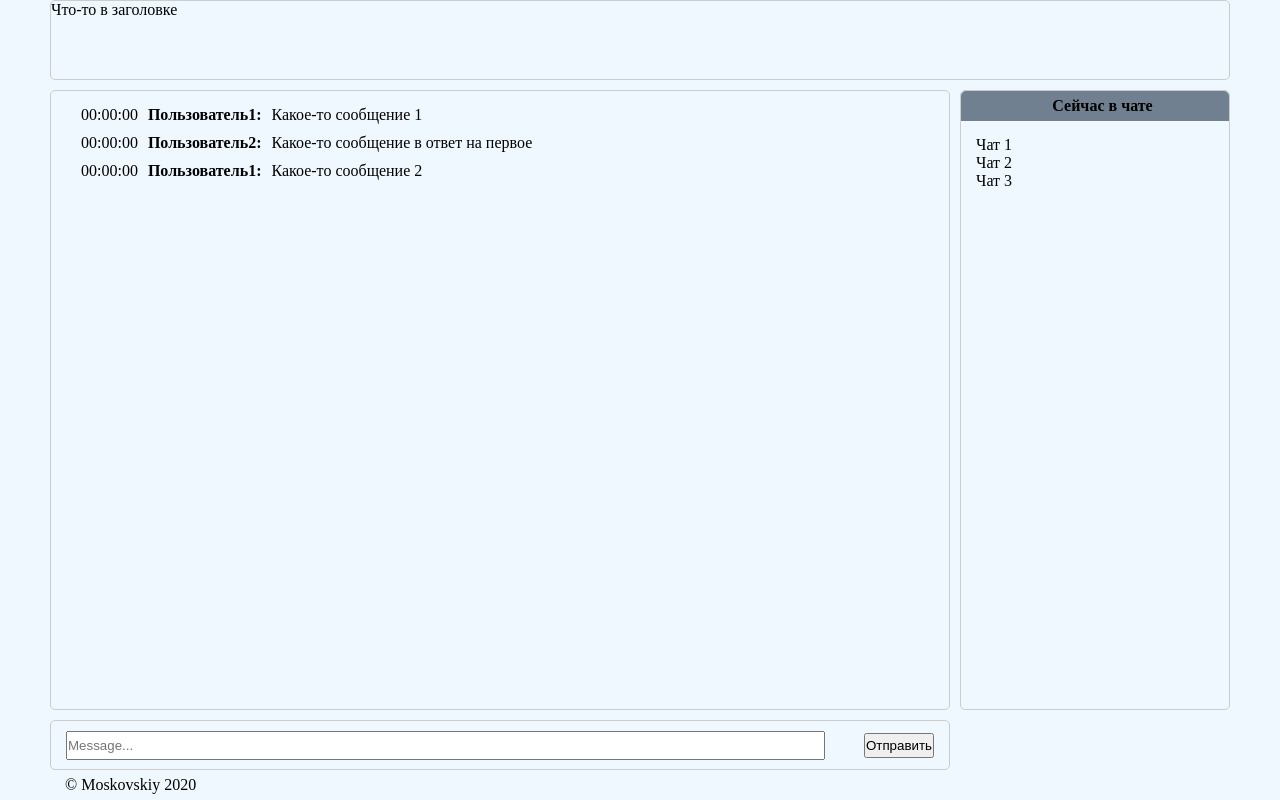
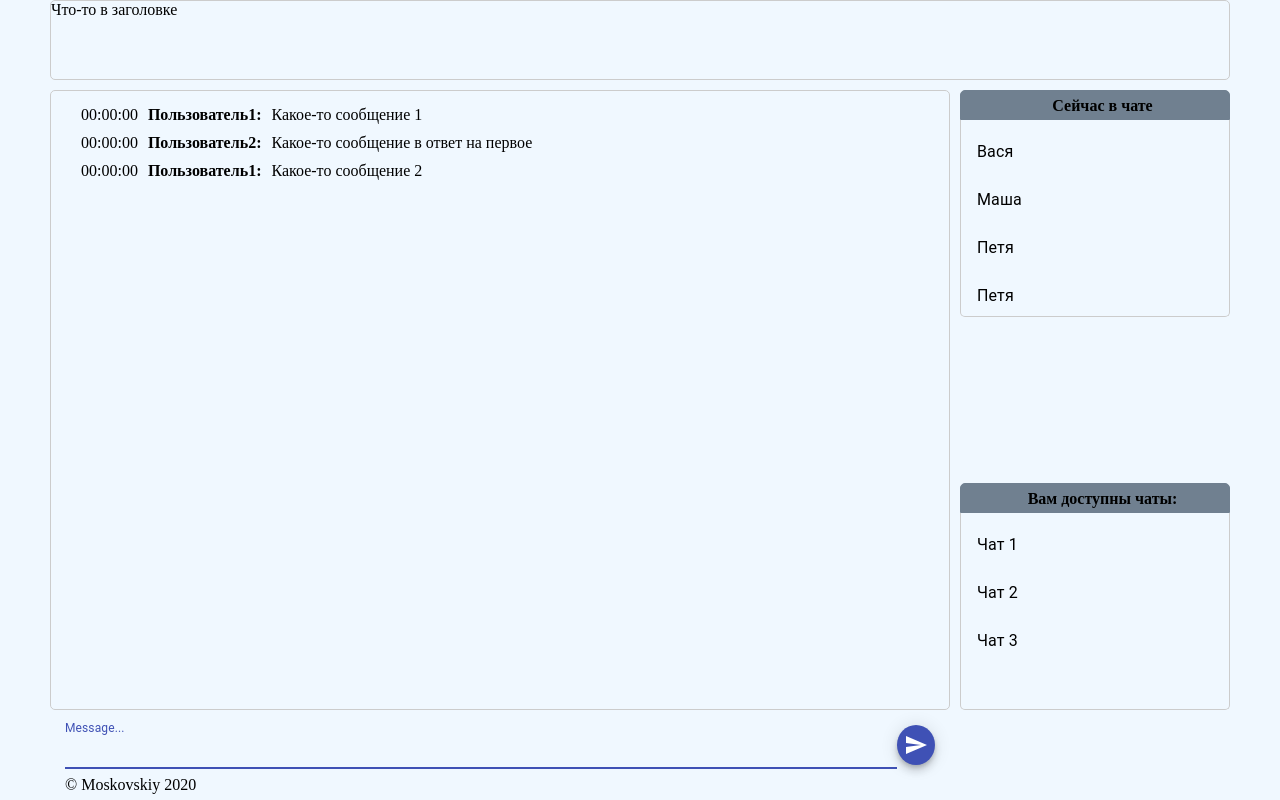
Before and after one commit to Maxi-M/React, a React app: page / in a window 1280 px wide. Built offline with nearby package versions, Linux system fonts and the light colour scheme.

Commit message:
Lesson3 Homework

```diff
--- a/package.json
+++ b/package.json
@@ -28,6 +28,8 @@
     "webpack-dev-server": "^3.11.0"
   },
   "dependencies": {
+    "@material-ui/core": "^4.10.2",
+    "@material-ui/icons": "^4.9.1",
     "classnames": "^2.2.6",
     "react": "^16.13.1",
     "react-dom": "^16.13.1"
--- a/src/App.js
+++ b/src/App.js
@@ -2,22 +2,35 @@ import React, {Component} from 'react';
 import {MessageList} from "./components/MessageList";
 import {UserList} from "./components/UserList";
 import {MessageForm} from "./components/MessageForm";
+import {ChatList} from "./components/ChatList";
 
 export class App extends Component{
     state = {
-
+        lastMessageFrom: ""
     }
     handleMessageSend = (message) => {
         this.refs.messages.addMessage(message);
+        this.handleBotReply(message);
+    }
 
+    handleBotReply = (message) => {
+        const {author} = message;
+
+        if (this.state.lastMessageFrom !== author) {
+            this.setState({
+                lastMessageFrom: author,
+            })
             setTimeout(() => {
-            const {author} = this.refs.messages.state.messages[this.refs.messages.state.messages.length - 1];
                 this.refs.messages.addMessage({
                     author: "Bot",
-                text: `Привет ${author}, сообщение принято`,
+                    text: `Привет, ${author}, сообщение принято`,
                     time: "00:00:00"
                 });
+                this.setState({
+                    lastMessageFrom: "",
+                })
             }, 1000)
+        }
     }
 
     render() {
@@ -30,6 +43,7 @@ export class App extends Component{
                     <MessageList ref="messages"/>
                     <div className="sidebar">
                         <UserList />
+                        <ChatList />
                     </div>
                 </div>
                 <MessageForm onSend={this.handleMessageSend} />
--- /dev/null
+++ b/src/components/ChatList.js
@@ -0,0 +1,34 @@
+import React, {Component} from 'react';
+
+import List from '@material-ui/core/List';
+import ListItem from '@material-ui/core/ListItem';
+import ListItemText from '@material-ui/core/ListItemText';
+
+export class ChatList extends Component {
+    state = {
+        users: [],
+    }
+
+    render() {
+        return (
+            <div className='chat-list'>
+                <div className="sidebar__header chat-list__header">
+                    Вам доступны чаты:
+                </div>
+                <div className="sidebar__content chat-list__content">
+                    <List className="chat-list__list" component="nav">
+                        <ListItem button>
+                            <ListItemText primary="Чат 1"/>
+                        </ListItem>
+                        <ListItem button>
+                            <ListItemText primary="Чат 2"/>
+                        </ListItem>
+                        <ListItem button>
+                            <ListItemText primary="Чат 3"/>
+                        </ListItem>
+                    </List>
+                </div>
+            </div>
+        );
+    }
+}
--- a/src/components/MessageForm.js
+++ b/src/components/MessageForm.js
@@ -1,4 +1,8 @@
 import React, {Component} from 'react';
+
+import TextField from "@material-ui/core/TextField";
+import Fab from "@material-ui/core/Fab";
+import SendIcon from "@material-ui/icons/Send"
 
 export class MessageForm extends Component {
     state = {
@@ -12,9 +16,15 @@ export class MessageForm extends Component {
         });
     }
 
+    handleCtrlEnterDown = (event) => {
+        if (event.ctrlKey && event.keyCode === 13) {
+            this.handleMessageSend();
+        }
+    }
+
     handleMessageSend = () => {
         const handler = this.props.onSend;
-        if (typeof handler  === 'function') {
+        if (typeof handler === 'function') {
             if (this.state.text.trim()) {
                 handler({
                     author: this.state.author,
@@ -30,10 +40,11 @@ export class MessageForm extends Component {
         const {value} = this.state;
         return (
             <div className='message-form'>
-                <input className="message-form__input" type="text" name="text" value={this.state.text} placeholder="Message..."
-                       onChange={this.handleInputChange}
-                />
-                <button className="message-form__button" onClick={this.handleMessageSend}>Отправить</button>
+                <TextField name="text" value={this.state.text} label="Message..."
+                           onChange={this.handleInputChange} onKeyDown={this.handleCtrlEnterDown}
+                           multiline autoFocus rowsMax={2} fullWidth/>
+                <Fab variant="round" color="primary" className="message-form__button"
+                     onClick={this.handleMessageSend} size="small"><SendIcon /></Fab>
             </div>
         );
     }
--- a/src/components/MessageListItem.js
+++ b/src/components/MessageListItem.js
@@ -1,4 +1,6 @@
 import React, {Component} from 'react';
+
+import classNames from 'classnames';
 
 export class MessageListItem extends Component{
     state = {
@@ -9,11 +11,15 @@ export class MessageListItem extends Component{
         }
     }
     render() {
+        const classes = classNames('message-item__text', {
+            'message-item__text_bot': this.state.message.author === 'Bot'
+        })
+
         return (
-            <div key={this.state.message.key} className='message-item'>
+            <div key={this.state.message.key} className="message-item">
                 <span className="message-item__time">{this.state.message.time}</span>
                 <span className="message-item__author">{this.state.message.author}:</span>
-                <span className="message-item__text">{this.state.message.text}</span>
+                <span className={classes}>{this.state.message.text}</span>
             </div>
         );
     }
--- a/src/components/UserList.js
+++ b/src/components/UserList.js
@@ -1,20 +1,40 @@
 import React, {Component} from 'react';
+import ListItem from "@material-ui/core/ListItem";
+import ListItemText from "@material-ui/core/ListItemText";
+import List from "@material-ui/core/List";
 
-export class UserList extends Component{
+export class UserList extends Component {
     state = {
-        users: [
-        ],
+        users: [],
     }
+
     render() {
         return (
             <div className='user-list'>
                 <div className="sidebar__header user-list__header">
                     Сейчас в чате
                 </div>
-                <div className="sidebar__content user-list__users">
-                    <p>Чат 1</p>
-                    <p>Чат 2</p>
-                    <p>Чат 3</p>
+                <div className="sidebar__content chat-list__content">
+                    <List className="user-list__list" component="nav">
+                        <ListItem button>
+                            <ListItemText primary="Вася"/>
+                        </ListItem>
+                        <ListItem button>
+                            <ListItemText primary="Маша"/>
+                        </ListItem>
+                        <ListItem button>
+                            <ListItemText primary="Петя"/>
+                        </ListItem>
+                        <ListItem button>
+                            <ListItemText primary="Петя"/>
+                        </ListItem>
+                        <ListItem button>
+                            <ListItemText primary="Петя"/>
+                        </ListItem>
+                        <ListItem button>
+                            <ListItemText primary="Петя"/>
+                        </ListItem>
+                    </List>
                 </div>
             </div>
         );
--- a/src/css/style.scss
+++ b/src/css/style.scss
@@ -51,8 +51,8 @@ body {
     flex-direction: row;
     max-width: 900px;
     height: 50px;
-    border: 1px solid #CCCCCC;
-    border-radius: 5px;
+    //border: 1px solid #CCCCCC;
+    //border-radius: 5px;
     justify-content: space-between;
     align-items: center;
     padding: 0 15px;
@@ -67,7 +67,6 @@ body {
         max-width: 75px;
     }
 }
-
 
 .message {
     &-list {
@@ -84,6 +83,7 @@ body {
         flex-direction: row;
         width: 840px;
         overflow-x: hidden;
+
         margin-bottom: 10px;
         &__time {
             margin-right: 10px;
@@ -93,18 +93,24 @@ body {
             font-weight: 700;
         }
         &__text {
+            &_bot {
+                font-style: italic;
+                border: 1px #CCCCCC dashed;
+            }
+        }
 
-        }
     }
 
 }
 
 .sidebar {
     width: 270px;
-    border: 1px solid #CCCCCC;
-    border-radius: 5px;
     box-sizing: border-box;
+    display: flex;
+    flex-direction: column;
+    justify-content: space-between;
     &__header {
+        border: 1px solid slategray;
         height: 30px;
         background-color: slategray;
         line-height: 30px;
@@ -117,11 +123,34 @@ body {
     }
     &__content {
         padding: 15px 15px;
+        border: 1px solid #CCCCCC;
+        border-top: none;
+        border-bottom-left-radius: 5px;
+        border-bottom-right-radius: 5px;
     }
 }
 
 .user-list {
+    &__content {
+        overflow: auto;
+        padding: 0;
 
+    }
+    &__list {
+        height: 180px;
+        overflow: auto;
+    }
+}
+
+.chat-list {
+    &__content {
+        overflow: auto;
+        padding: 0;
+    }
+    &__list {
+        height: 180px;
+        overflow: auto;
+    }
 }
 
 .footer {
```
Also changed, not shown: 3 other files (tests, documents, lock files or other folders). Lines whose indentation alone changed are shown as unchanged.
